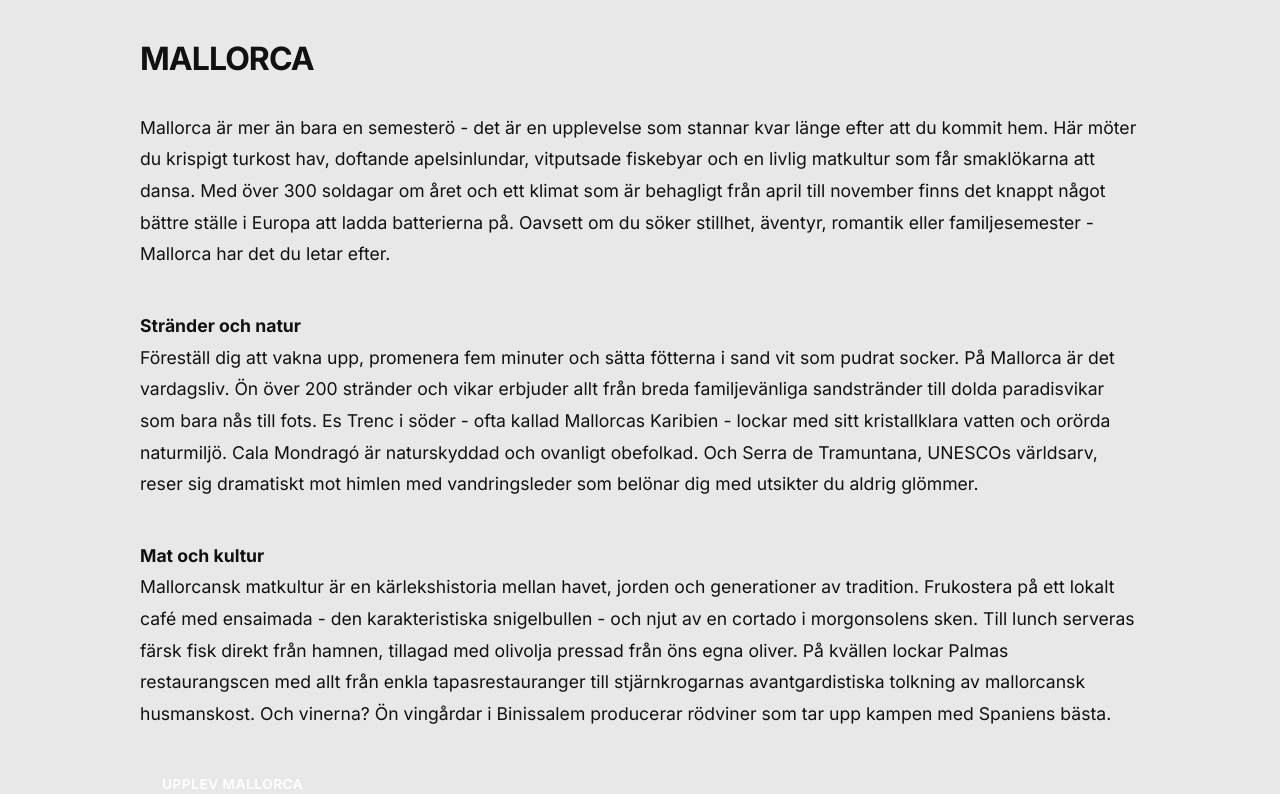
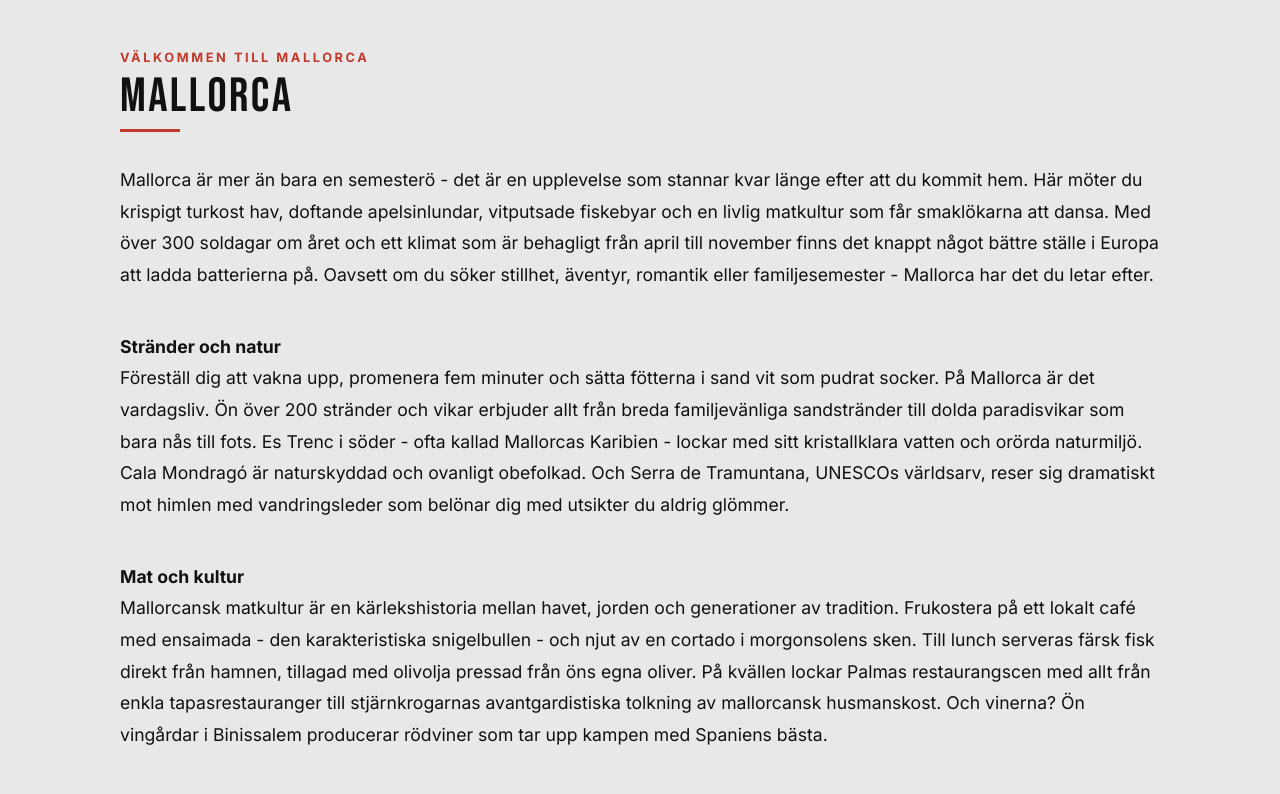
Before and after one commit to ErikFerla/min-hemsida, a Next.js app: page / in a window 1280 px wide. Shown: the part 820-1614 px from the top of the page. Built offline with nearby package versions, Linux system fonts and the light colour scheme.

Commit message:
Add consistent section design with alternating backgrounds and red thread

```diff
--- a/app/components/SectionEvents.tsx
+++ b/app/components/SectionEvents.tsx
@@ -72,9 +72,13 @@ export const evenemang = [
 
 export default function SectionEvents() {
   return (
-    <section className={styles.eventsSection}>
+    <section className="section-light">
+      <div className="section-inner">
+        <p className="section-label">EVENEMANG</p>
+        <h2 className="section-title">Kommande Evenemang</h2>
+        <div className="section-divider"></div>
+        <div style={{ display: 'flex', gap: '48px', alignItems: 'flex-start', flexWrap: 'wrap' }}>
           <div className={styles.eventsLeft}>
-        <h2 className={styles.eventsTitle}>KOMMANDE EVENEMANG</h2>
             <p className={styles.eventsText}>Mallorca är värd till många evenemang under året – cykellopp, segelregattor, jordbruksmarknader och internationella sportevenemang.</p>
             <Link href="/evenemang" className={styles.eventsBtn}>Se alla evenemang</Link>
           </div>
@@ -95,6 +99,8 @@ export default function SectionEvents() {
               </div>
             ))}
           </div>
+        </div>
+      </div>
     </section>
   );
 }
--- a/app/components/SectionPlanner.tsx
+++ b/app/components/SectionPlanner.tsx
@@ -172,11 +172,11 @@ export default function SectionPlanner() {
   });
 
   return (
-    <section style={{ background: '#d8d8d8', padding: '80px 60px', marginTop: '60px' }}>
+    <section className="section-light">
       <div style={{ maxWidth: '900px', margin: '0 auto' }}>
-        <h2 style={{ fontFamily: 'Inter, sans-serif', fontSize: '2.5rem', fontWeight: '700', letterSpacing: '-0.03em', marginBottom: '8px' }}>
-          Skräddarsy din resa
-        </h2>
+        <p className="section-label">PLANERA DIN RESA</p>
+        <h2 className="section-title">Skräddarsy din resa</h2>
+        <div className="section-divider"></div>
         <p style={{ color: '#555', fontSize: '1.1rem', marginBottom: '40px' }}>
           Berätta vad du gillar – få en personlig resplan för Mallorca
         </p>
--- a/app/globals.css
+++ b/app/globals.css
@@ -24,3 +24,60 @@ main {
   margin: 0 auto;
   padding: 0 60px;
 }
+
+.section-light {
+  background: #e8e8e8;
+  padding: 80px 60px;
+}
+
+.section-medium {
+  background: #d8d8d8;
+  padding: 80px 60px;
+}
+
+.section-dark {
+  background: #c8c8c8;
+  padding: 80px 60px;
+}
+
+.section-black {
+  background: #111111;
+  color: white;
+  padding: 80px 60px;
+}
+
+.section-inner {
+  max-width: 1400px;
+  margin: 0 auto;
+}
+
+.section-label {
+  font-size: 0.8rem;
+  font-weight: 700;
+  letter-spacing: 0.2em;
+  text-transform: uppercase;
+  color: #c0392b;
+  margin-bottom: 8px;
+}
+
+.section-title {
+  font-family: 'Bebas Neue', sans-serif;
+  font-size: 3rem;
+  font-weight: 400;
+  letter-spacing: 0.05em;
+  margin: 0 0 8px 0;
+  line-height: 1;
+}
+
+.section-subtitle {
+  font-size: 1.1rem;
+  color: #666;
+  margin-bottom: 40px;
+}
+
+.section-divider {
+  width: 60px;
+  height: 3px;
+  background: #c0392b;
+  margin-bottom: 32px;
+}
--- a/app/page.tsx
+++ b/app/page.tsx
@@ -16,12 +16,16 @@ export default function Home() {
     <div className={styles.page}>
       <HeroSlideshow />
       <div className={styles.container}>
-        <section className={styles.intro}>
-          <h2 className={styles.sectionHeading}>Mallorca</h2>
-          <p>Mallorca är mer än bara en semesterö - det är en upplevelse som stannar kvar länge efter att du kommit hem. Här möter du krispigt turkost hav, doftande apelsinlundar, vitputsade fiskebyar och en livlig matkultur som får smaklökarna att dansa. Med över 300 soldagar om året och ett klimat som är behagligt från april till november finns det knappt något bättre ställe i Europa att ladda batterierna på. Oavsett om du söker stillhet, äventyr, romantik eller familjesemester - Mallorca har det du letar efter.</p>
-          <p><strong>Stränder och natur</strong><br />Föreställ dig att vakna upp, promenera fem minuter och sätta fötterna i sand vit som pudrat socker. På Mallorca är det vardagsliv. Ön över 200 stränder och vikar erbjuder allt från breda familjevänliga sandstränder till dolda paradisvikar som bara nås till fots. Es Trenc i söder - ofta kallad Mallorcas Karibien - lockar med sitt kristallklara vatten och orörda naturmiljö. Cala Mondragó är naturskyddad och ovanligt obefolkad. Och Serra de Tramuntana, UNESCOs världsarv, reser sig dramatiskt mot himlen med vandringsleder som belönar dig med utsikter du aldrig glömmer.</p>
-          <p><strong>Mat och kultur</strong><br />Mallorcansk matkultur är en kärlekshistoria mellan havet, jorden och generationer av tradition. Frukostera på ett lokalt café med ensaimada - den karakteristiska snigelbullen - och njut av en cortado i morgonsolens sken. Till lunch serveras färsk fisk direkt från hamnen, tillagad med olivolja pressad från öns egna oliver. På kvällen lockar Palmas restaurangscen med allt från enkla tapasrestauranger till stjärnkrogarnas avantgardistiska tolkning av mallorcansk husmanskost. Och vinerna? Ön vingårdar i Binissalem producerar rödviner som tar upp kampen med Spaniens bästa.</p>
-          <Link href="/kontakt" className={styles.ctaBtn}>UPPLEV MALLORCA</Link>
+        <section className="section-light">
+          <div className="section-inner">
+            <p className="section-label">VÄLKOMMEN TILL MALLORCA</p>
+            <h2 className="section-title">Mallorca</h2>
+            <div className="section-divider"></div>
+            <p style={{fontSize: '1.1rem', lineHeight: '1.8', marginBottom: '40px'}}>Mallorca är mer än bara en semesterö - det är en upplevelse som stannar kvar länge efter att du kommit hem. Här möter du krispigt turkost hav, doftande apelsinlundar, vitputsade fiskebyar och en livlig matkultur som får smaklökarna att dansa. Med över 300 soldagar om året och ett klimat som är behagligt från april till november finns det knappt något bättre ställe i Europa att ladda batterierna på. Oavsett om du söker stillhet, äventyr, romantik eller familjesemester - Mallorca har det du letar efter.</p>
+            <p style={{fontSize: '1.1rem', lineHeight: '1.8', marginBottom: '40px'}}><strong>Stränder och natur</strong><br />Föreställ dig att vakna upp, promenera fem minuter och sätta fötterna i sand vit som pudrat socker. På Mallorca är det vardagsliv. Ön över 200 stränder och vikar erbjuder allt från breda familjevänliga sandstränder till dolda paradisvikar som bara nås till fots. Es Trenc i söder - ofta kallad Mallorcas Karibien - lockar med sitt kristallklara vatten och orörda naturmiljö. Cala Mondragó är naturskyddad och ovanligt obefolkad. Och Serra de Tramuntana, UNESCOs världsarv, reser sig dramatiskt mot himlen med vandringsleder som belönar dig med utsikter du aldrig glömmer.</p>
+            <p style={{fontSize: '1.1rem', lineHeight: '1.8', marginBottom: '24px'}}><strong>Mat och kultur</strong><br />Mallorcansk matkultur är en kärlekshistoria mellan havet, jorden och generationer av tradition. Frukostera på ett lokalt café med ensaimada - den karakteristiska snigelbullen - och njut av en cortado i morgonsolens sken. Till lunch serveras färsk fisk direkt från hamnen, tillagad med olivolja pressad från öns egna oliver. På kvällen lockar Palmas restaurangscen med allt från enkla tapasrestauranger till stjärnkrogarnas avantgardistiska tolkning av mallorcansk husmanskost. Och vinerna? Ön vingårdar i Binissalem producerar rödviner som tar upp kampen med Spaniens bästa.</p>
+            <Link href="/kontakt" className={styles.ctaBtn}>UPPLEV MALLORCA</Link>
+          </div>
         </section>
         <Suspense fallback={<div>Loading...</div>}>
           <SectionPersonal />
@@ -38,8 +42,8 @@ export default function Home() {
         <Suspense fallback={<div>Loading...</div>}>
           <SectionEvents />
         </Suspense>
-        <section style={{background: '#d8d8d8'}}>
-          <Carousel title="UTFORSKA STÄDERNA">
+        <section className="section-black">
+          <Carousel title="UTFORSKA STÄDERNA" label="DESTINATIONER">
             {[
               { namn: 'Porto Colom', href: '/porto-colom', desc: 'Pittoresk fiskeby på östkusten', bild: 'https://images.unsplash.com/photo-1507525428034-b723cf961d3e?w=600&q=80' },
               { namn: 'Santanyi', href: '/santanyi', desc: 'Charmig marknadsby i söder', bild: 'https://images.unsplash.com/photo-1474722883778-792e7990302f?w=600&q=80' },
--- a/components/Carousel.tsx
+++ b/components/Carousel.tsx
@@ -4,10 +4,11 @@ import styles from './Carousel.module.css';
 
 interface CarouselProps {
   title: string;
+  label?: string;
   children: React.ReactNode[];
 }
 
-export default function Carousel({ title, children }: CarouselProps) {
+export default function Carousel({ title, label, children }: CarouselProps) {
   const scrollRef = useRef<HTMLDivElement>(null);
 
   const scroll = (dir: 'left' | 'right') => {
@@ -18,6 +19,7 @@ export default function Carousel({ title, children }: CarouselProps) {
 
   return (
     <div className={styles.carousel}>
+      {label && <p className="section-label" style={{ padding: '0 60px' }}>{label}</p>}
       <div className={styles.carouselHeader}>
         <h2 className={styles.carouselTitle}>{title}</h2>
         <div className={styles.arrows}>
@@ -25,6 +27,7 @@ export default function Carousel({ title, children }: CarouselProps) {
           <button className={styles.arrow} onClick={() => scroll('right')} aria-label="Nästa">&#8594;</button>
         </div>
       </div>
+      <div className="section-divider" style={{ margin: '0 60px 24px' }}></div>
       <div className={styles.track} ref={scrollRef}>
         {children.map((child, i) => (
           <div key={i} className={styles.slide}>{child}</div>
```
Lines whose indentation alone changed are shown as unchanged.
